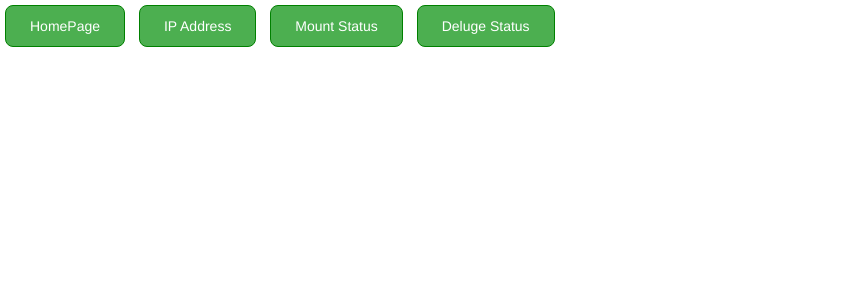
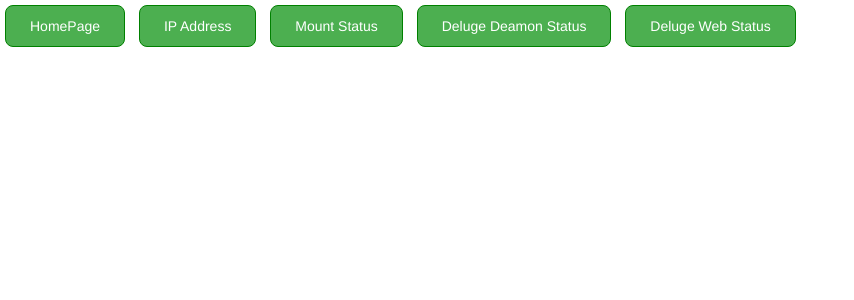
Before and after one commit to Diptanshu8/piface, a Flask app: page / in a window 1280 px wide. Shown: the top 300 px of the page, without its empty margins (0-854 px from the left). Run offline with Flask 2, Linux system fonts and the light colour scheme; some libraries are stand-ins or nearby versions.

Commit message:
Add support for deluge-web button and starting the deluge-web on raspberry pi if not yet started.
Signed-off-by: Diptanshu8 <diptanshuj@gmail.com>

```diff
--- a/app/routes.py
+++ b/app/routes.py
@@ -3,8 +3,10 @@ from flask import render_template, jsonify, make_response
 
 # Constants
 NAS_MNT_POINT = "/home/pi/Taansh_HD"
+DELGW_CONF = "/home/pi/.conf/deluge/web.conf"
 NAS_MNT_CMD = ["sudo","mount.cifs","-vvv","//192.168.1.1/DJ","/home/pi/Taansh_HD/", "-o", "guest,vers=1.0"]
 DELGD_CMD = ["deluged"]
+DELGW_CMD = ["deluge-web","-f"]
 
 # Userdetails for base.html
 user = {'username':'Taansh'}
@@ -37,7 +39,7 @@ def deluge_status():
     d_status = "Disabled"
     pidlist = [(p.pid, p.name()) for p in ps.process_iter()]
     for p in pidlist:
-        if "deluge" in p[1]:
+        if "deluged" in p[1]:
             d_status = "Enabled"
 
     if (d_status == "Disabled"):
@@ -48,8 +50,31 @@ def deluge_status():
 
     pidlist = [(p.pid, p.name()) for p in ps.process_iter()]
     for p in pidlist:
-        if "deluge" in p[1]:
+        if "deluged" in p[1]:
             d_status = "Enabled"
+    return make_response(jsonify(d_status), 200)
+
+@app.route('/delugeweb_status')
+def delugeweb_status():
+    import psutil as ps
+    import subprocess
+    d_status = "Disabled"
+    pidlist = [(p.pid, p.name()) for p in ps.process_iter()]
+    for p in pidlist:
+        if "deluge-web" in p[1]:
+            d_status = "Enabled"
+
+    if (d_status == "Disabled"):
+        try:
+            subprocess.run(DELGW_CMD)
+        except subprocess.CalledProcessError as e:
+            return make_response(jsonify(e), 500)
+
+    pidlist = [(p.pid, p.name()) for p in ps.process_iter()]
+    for p in pidlist:
+        if "deluge-web" in p[1]:
+            d_status = "Enabled"
+
     return make_response(jsonify(d_status), 200)
 
 @app.route('/')
--- a/app/static/main.js
+++ b/app/static/main.js
@@ -13,7 +13,8 @@
     $scope.features['home_pg_btn'] = ['Home Page','/', false, ''];
     $scope.features['ip_addr_btn'] = ['IP Address','/get_ip_addr', false, ''];
     $scope.features['mnt_stat_btn'] = ['NAS mount status','/nas_mount_status', false, ''];
-    $scope.features['delg_stat_btn'] = ['Deluge D status','/deluge_status', false, ''];
+    $scope.features['delg_stat_btn'] = ['Deluge Daemon status','/deluge_status', false, ''];
+    $scope.features['delgweb_stat_btn'] = ['Deluge Web status','/delugeweb_status', false, ''];
 	$scope.present = [];
 
         $scope.btn_click = function(btn_id) {
--- a/app/templates/functions.html
+++ b/app/templates/functions.html
@@ -5,7 +5,8 @@
           <button id-"home_pg_btn"   ng-click="btn_click('home_pg_btn');"  >HomePage</button>
 		  <button id="ip_addr_btn"   ng-click="btn_click('ip_addr_btn');"  >IP Address</button>
           <button id="mnt_stat_btn"  ng-click="btn_click('mnt_stat_btn');" >Mount Status</button>
-		  <button id="delg_stat_btn" ng-click="btn_click('delg_stat_btn');">Deluge Status</button>
+		  <button id="delg_stat_btn" ng-click="btn_click('delg_stat_btn');">Deluge Deamon Status</button>
+		  <button id="delgweb_stat_btn" ng-click="btn_click('delgweb_stat_btn');">Deluge Web Status</button>
 		</div>
 {% endblock %}
 
```
